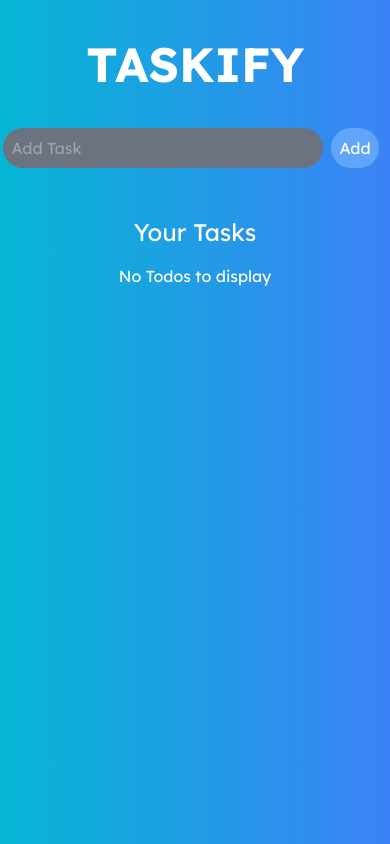
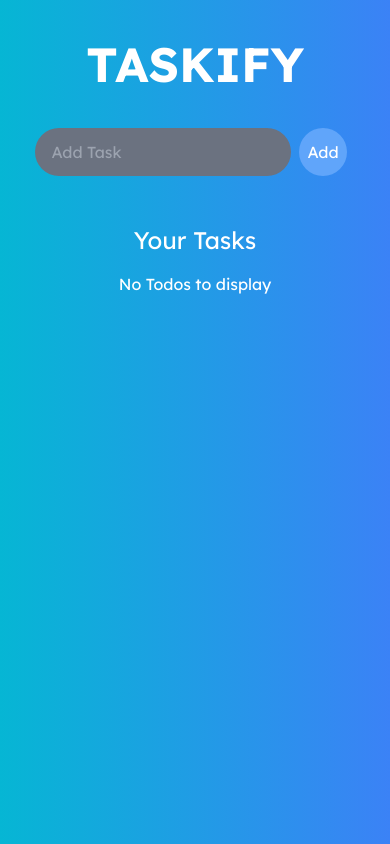
Before and after one commit to Sudipoffice/Taskify, a React (Vite) app: page / in a window 390 px wide. Built offline with nearby package versions, Linux system fonts and the light colour scheme.

Commit message:
Small Screen Changes

```diff
--- a/src/App.jsx
+++ b/src/App.jsx
@@ -60,7 +60,7 @@ function App() {
 
   return (
     <>
-      <div className="container bg-gradient-to-r font-lexend from-cyan-500 to-blue-500 flex justify-start flex-col h-full w-full min-h-screen text-white">
+      <div className="overflow-hidden  bg-gradient-to-r font-lexend from-cyan-500 to-blue-500 flex justify-start flex-col h-full w-full min-h-screen text-white ">
         <h2 className="text-5xl p-10 flex justify-center font-bold">TASKIFY</h2>
         <div className="input flex flex-row justify-center">
           <input
@@ -68,11 +68,11 @@ function App() {
             onChange={handleChange}
             value={todo}
             type="text"
-            className="px-2 bg-gray-500 rounded-3xl h-10 w-80 focus:outline-none focus:ring-0"
+            className="h-12 w-64 px-4 bg-gray-500 rounded-3xl lg:h-10 lg:w-80 focus:outline-none focus:ring-0"
           />
           <button
             onClick={handleAdd}
-            className="bg-blue-400 hover:bg-blue-300 mx-2 px-2 rounded-3xl focus:outline-none focus:ring-0"
+            className=" bg-blue-400 hover:bg-blue-300 mx-2 px-2 rounded-3xl focus:outline-none focus:ring-0"
           >
             Add
           </button>
@@ -90,7 +90,7 @@ function App() {
           {todos.map((item) => (
             <div
               key={item.id}
-              className="flex flew-row justify-start items-center my-2 w-2/5 bg-gray-500 py-2.5 rounded-3xl relative"
+              className=" w-5/6 flex flew-row justify-start items-center my-2 lg:w-2/5 bg-gray-500 py-2.5 rounded-3xl relative"
             >
               <div className="flex  items-center">
                 <input
@@ -123,7 +123,7 @@ function App() {
                   <div
                     className={`${
                       item.isCompleted ? "line-through  text-gray-300" : ""
-                    }  w-96 text-xl break-words`}
+                    } w-48 lg:w-96 text-xl break-words`}
                   >
                     {item.todo}
                   </div>
--- a/src/index.css
+++ b/src/index.css
@@ -1,3 +1,8 @@
 @tailwind base;
 /* @tailwind components; */
 @tailwind utilities;
+
+*{
+    margin:0;
+    padding:0;
+}
```
